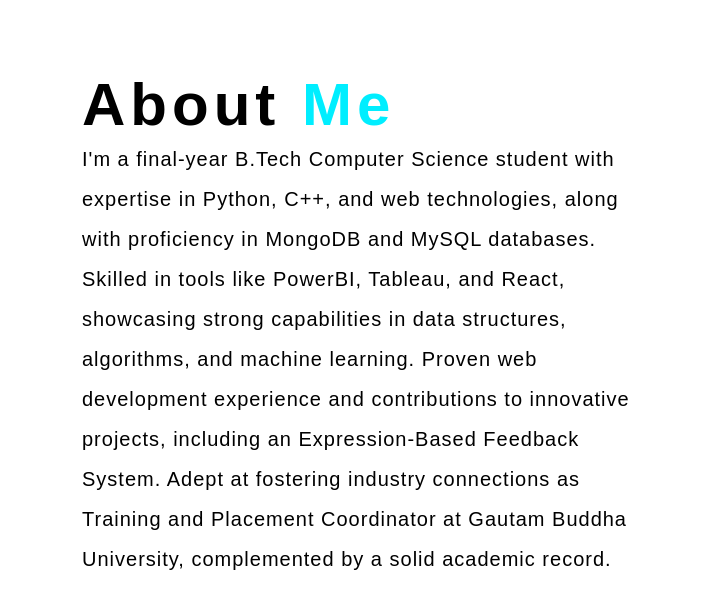
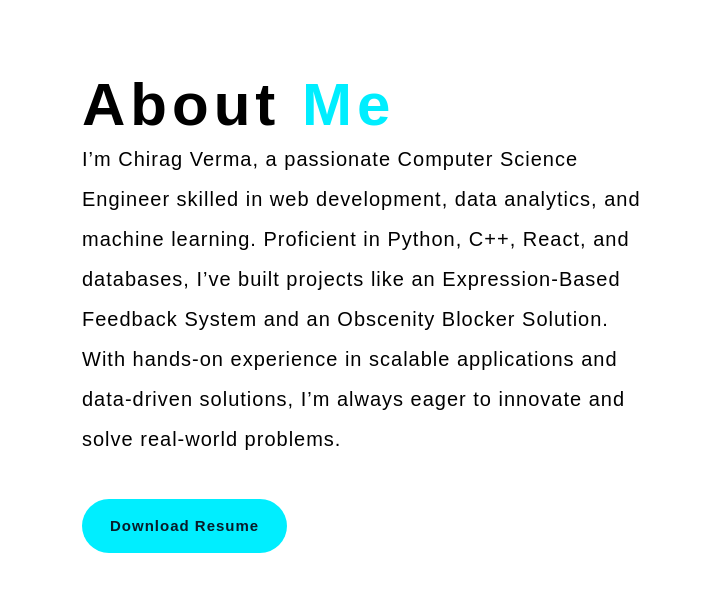
Before and after one commit to chiragverma25052002/Portfolio-Website, a plain HTML site: page index.html in a window 1280 px wide. Shown: the part 800-1403 px from the top of the page, 558-1280 px from the left. Drawn offline with nearby package versions, Linux system fonts and the light colour scheme.

Commit message:
Update index.html

```diff
--- a/index.html
+++ b/index.html
@@ -55,13 +55,10 @@
                 </div>
                 <div class="about-text">
                     <h2>About <span>Me</span></h2>
-                    <p>I'm a final-year B.Tech Computer Science student with expertise in Python,
-                        C++, and web technologies, along with proficiency in MongoDB and MySQL databases.
-                        Skilled in tools like PowerBI, Tableau, and React, showcasing strong capabilities
-                        in data structures, algorithms, and machine learning. Proven web development experience
-                        and contributions to innovative projects, including an Expression-Based Feedback System.
-                        Adept at fostering industry connections as Training and Placement Coordinator at Gautam
-                        Buddha University, complemented by a solid academic record.<br>
+                    <p>I’m Chirag Verma, a passionate Computer Science Engineer skilled in web development, data analytics,
+                        and machine learning. Proficient in Python, C++, React, and databases, I’ve built projects like an
+                        Expression-Based Feedback System and an Obscenity Blocker Solution. With hands-on experience in scalable
+                        applications and data-driven solutions, I’m always eager to innovate and solve real-world problems.<br>
                         <br>
                         <a href="https://drive.google.com/file/d/1wTafZ81uzGGZ9eI4QPpLL-ChKd5S85iq/view?usp=drive_link" style="--i:11" class="abtbtn-box" target="_blank">Download Resume</a>
                     </p>
```
